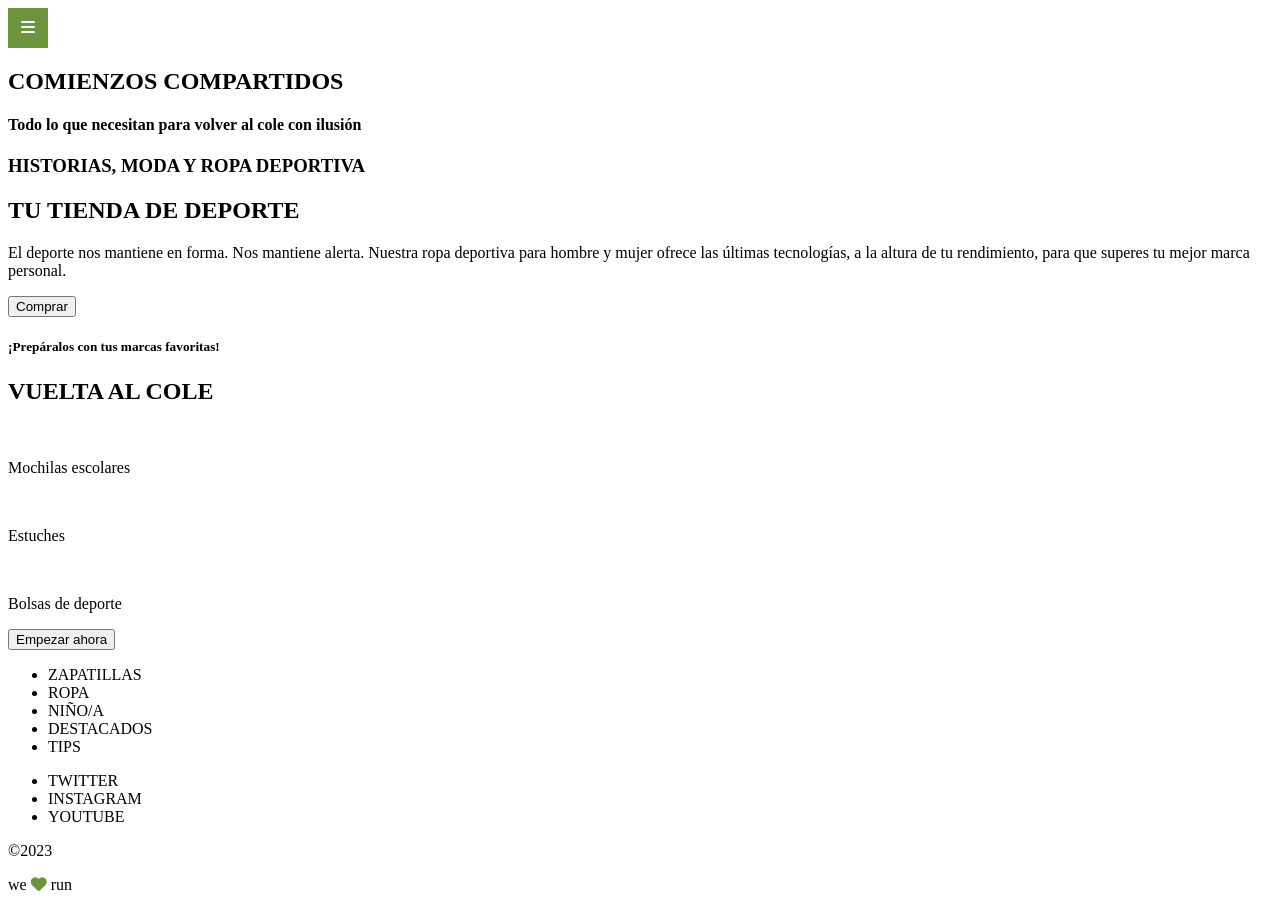
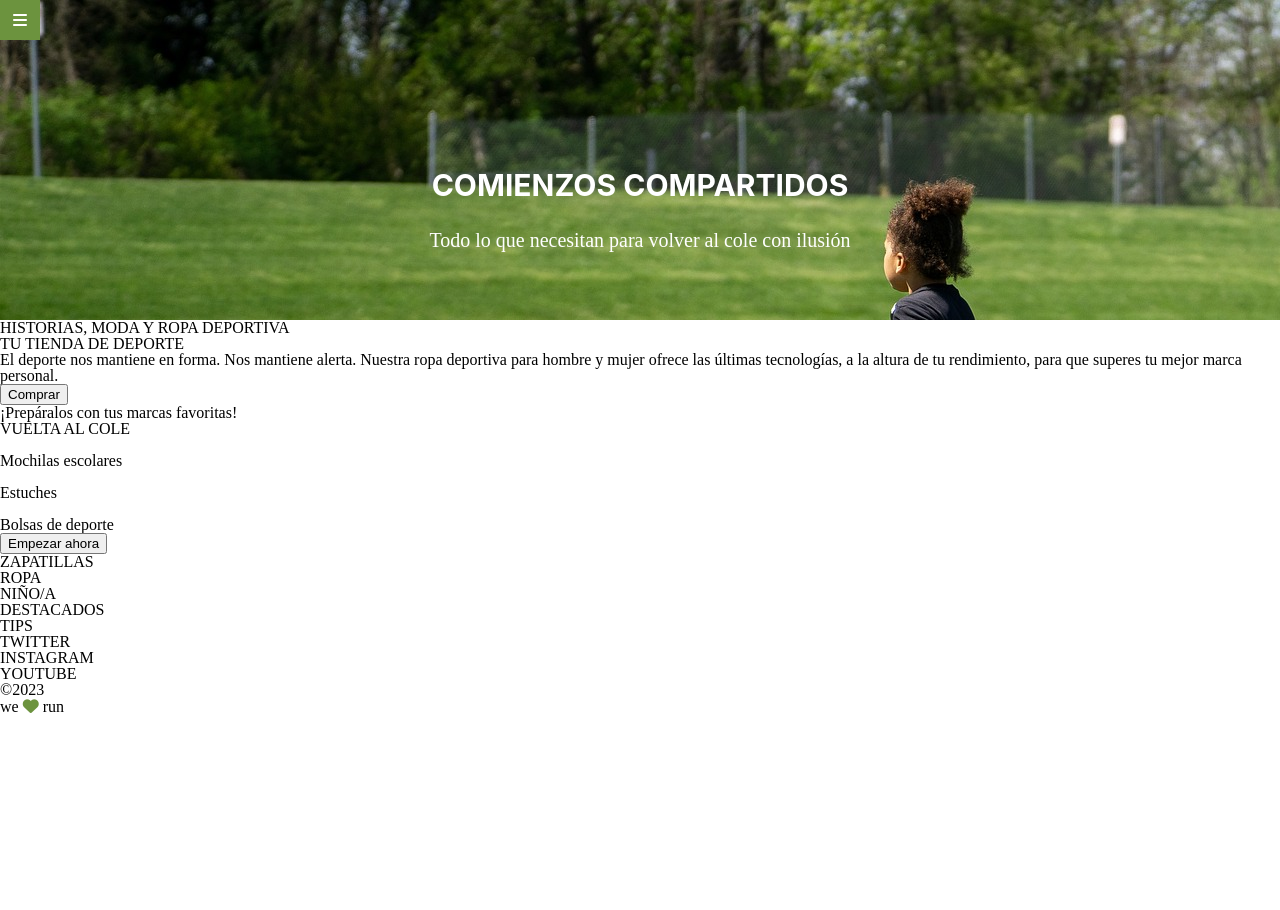
Before and after one commit to Adalab/modulo-1-evaluacion-final-AinaraHF, a website built with Vite: page src/index.html in a window 1280 px wide. After the commit the page ends 800 px from the top, so only its background shows below. Built offline with nearby package versions, Linux system fonts and the light colour scheme.

Commit message:
trabajando en el hero

```diff
--- a/src/index.html
+++ b/src/index.html
@@ -5,7 +5,9 @@
   <meta charset="UTF-8" />
   <meta name="viewport" content="width=device-width, initial-scale=1" />
   <title>Adalab Web Starter Kit</title>
-  <link href="https://fonts.googleapis.com/css?family=Roboto&display=swap" rel="stylesheet" />
+  <link rel="preconnect" href="https://fonts.googleapis.com">
+  <link rel="preconnect" href="https://fonts.gstatic.com" crossorigin>
+  <link href="https://fonts.googleapis.com/css2?family=Roboto+Slab:wght@100..900&display=swap" rel="stylesheet">
   <script src="https://kit.fontawesome.com/3f4088c47c.js" crossorigin="anonymous"></script>
   <link rel="stylesheet" href="./scss/main.scss" />
   <link rel="icon" href="./images/favicon.png" />
--- a/src/partials/hero.html
+++ b/src/partials/hero.html
@@ -1,4 +1,4 @@
-<section>
-    <h1>COMIENZOS COMPARTIDOS</h1>
-    <h4>Todo lo que necesitan para volver al cole con ilusión</h4>
+<section class="hero">
+    <h1 class="hero_title">COMIENZOS COMPARTIDOS</h1>
+    <h4 class="hero_subtitle">Todo lo que necesitan para volver al cole con ilusión</h4>
 </section>
--- a/src/scss/core/_reset.scss
+++ b/src/scss/core/_reset.scss
@@ -1,5 +1,48 @@
-* {
-  box-sizing: border-box;
-  margin: 0;
-  padding: 0;
+/* http://meyerweb.com/eric/tools/css/reset/
+   v2.0 | 20110126
+   License: none (public domain)
+*/
+
+html, body, div, span, applet, object, iframe,
+h1, h2, h3, h4, h5, h6, p, blockquote, pre,
+a, abbr, acronym, address, big, cite, code,
+del, dfn, em, img, ins, kbd, q, s, samp,
+small, strike, strong, sub, sup, tt, var,
+b, u, i, center,
+dl, dt, dd, ol, ul, li,
+fieldset, form, label, legend,
+table, caption, tbody, tfoot, thead, tr, th, td,
+article, aside, canvas, details, embed,
+figure, figcaption, footer, header, hgroup,
+menu, nav, output, ruby, section, summary,
+time, mark, audio, video {
+	margin: 0;
+	padding: 0;
+	border: 0;
+	font-size: 100%;
+	font: inherit;
+	vertical-align: baseline;
 }
+/* HTML5 display-role reset for older browsers */
+article, aside, details, figcaption, figure,
+footer, header, hgroup, menu, nav, section {
+	display: block;
+}
+body {
+	line-height: 1;
+}
+ol, ul {
+	list-style: none;
+}
+blockquote, q {
+	quotes: none;
+}
+blockquote:before, blockquote:after,
+q:before, q:after {
+	content: '';
+	content: none;
+}
+table {
+	border-collapse: collapse;
+	border-spacing: 0;
+}
--- a/src/scss/layout/_header.scss
+++ b/src/scss/layout/_header.scss
@@ -5,7 +5,7 @@
   display: flex;
   justify-content: center;
   align-items: center;
-  position: sticky;
+  position: fixed;
   top: 0;
   left: 0;
   z-index: 100;
--- /dev/null
+++ b/src/scss/layout/_hero.scss
@@ -0,0 +1,22 @@
+.hero{
+    background-image: url(/images/cover.jpeg);
+    background-size: 100%;
+    height: 40vh;
+    color: white;
+    display: flex;
+    flex-direction: column;
+    flex-wrap: wrap;
+    justify-content: center;
+    align-items: center;
+    gap: 30px;
+        &_title{
+            font-size: 30px;
+            font-weight: bold;
+            font-family: roboto system-ui, -apple-system, BlinkMacSystemFont, 'Segoe UI', Roboto, Oxygen, Ubuntu, Cantarell, 'Open Sans', 'Helvetica Neue', sans-serif;
+            padding-top: 100px;
+        }
+        &_subtitle{
+            font-size: 20px;
+        }
+
+}
--- a/src/scss/main.scss
+++ b/src/scss/main.scss
@@ -1,10 +1,10 @@
 /*@import 'core/variables';
-@import 'core/reset';
 @import 'components/code';
 @import 'components/links';
 @import 'layout/page';
-@import 'layout/header';
 @import 'layout/footer';
 @import 'pages/index';*/
 
+@import 'core/reset';
 @import 'layout/header';
+@import 'layout/hero';
```
